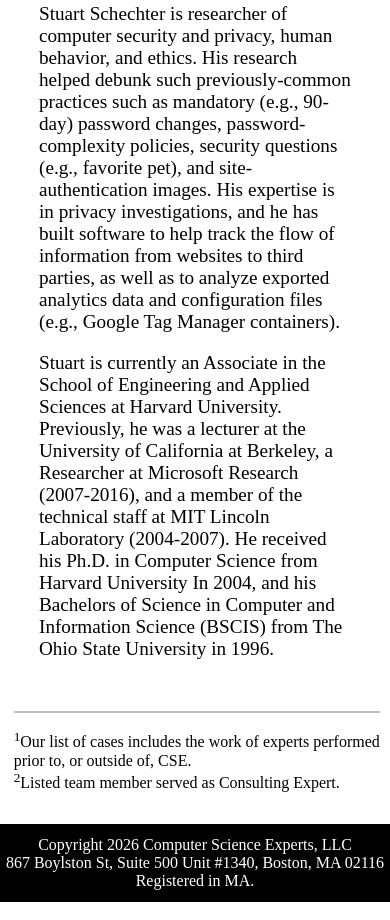
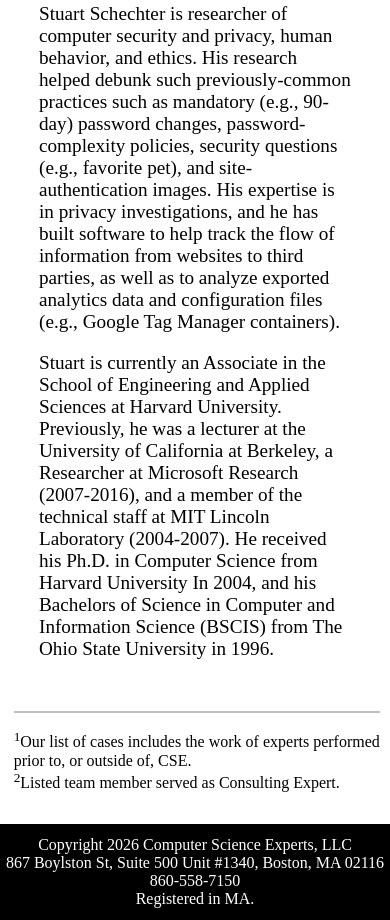
Before and after one commit to UppaJung/cse-website, an Eleventy site: page index.html in a window 390 px wide. Shown: the part 4458-5378 px from the top of the page. Built offline with nearby package versions, Linux system fonts and the light colour scheme; Eleventy itself is replaced by a stand-in of ours; files that its build step writes are made by us from their sources.

Commit message:
add phone number

```diff
--- a/index.html
+++ b/index.html
@@ -277,6 +277,7 @@
 	<footer>
 		<div>Copyright 2026 Computer Science Experts, LLC</div>
 		<div>867 Boylston St, Suite 500 Unit #1340, Boston, MA 02116</div>
+		<div>860-558-7150</div>
 		<div>Registered in MA.</div>
 	</footer>
 </body>
```
